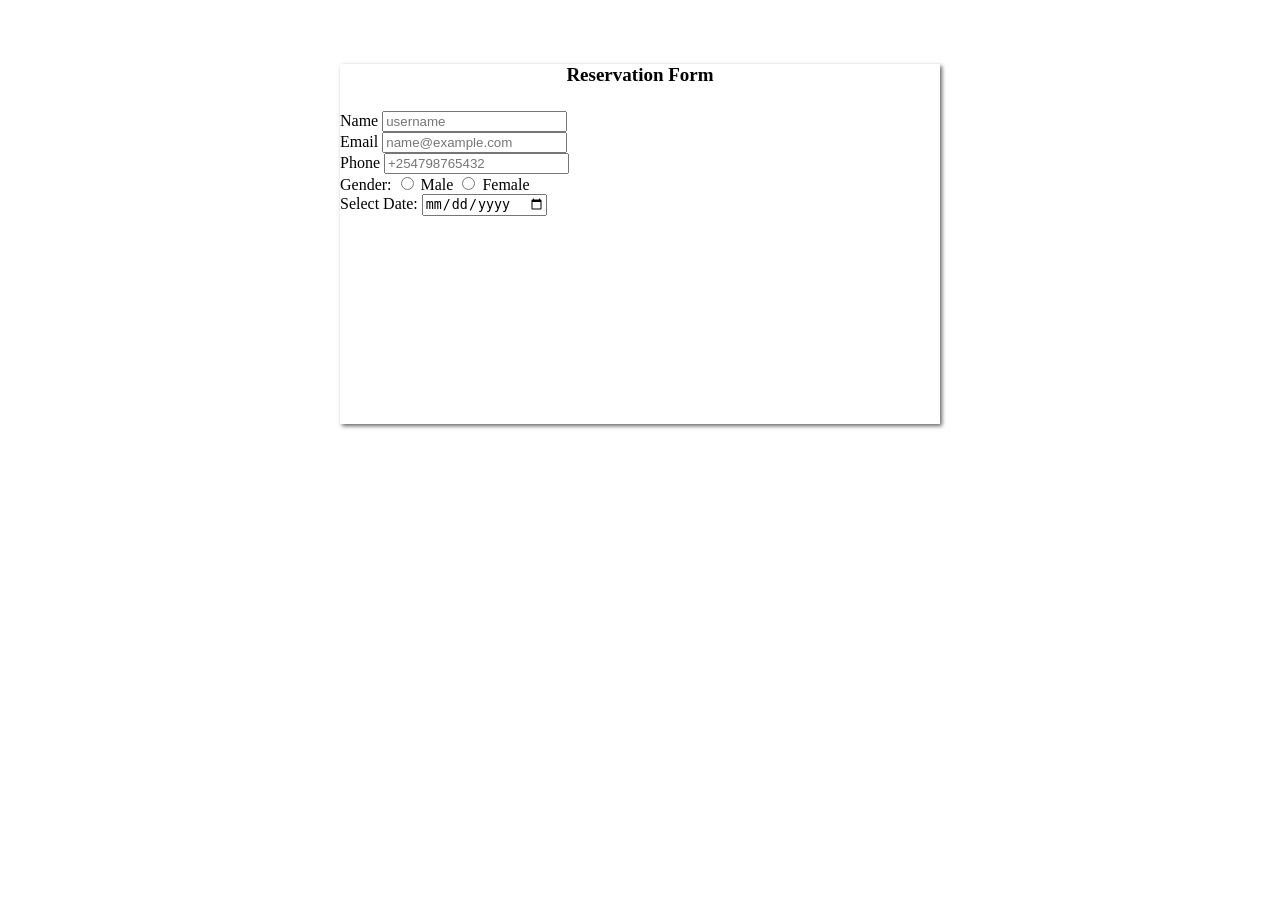
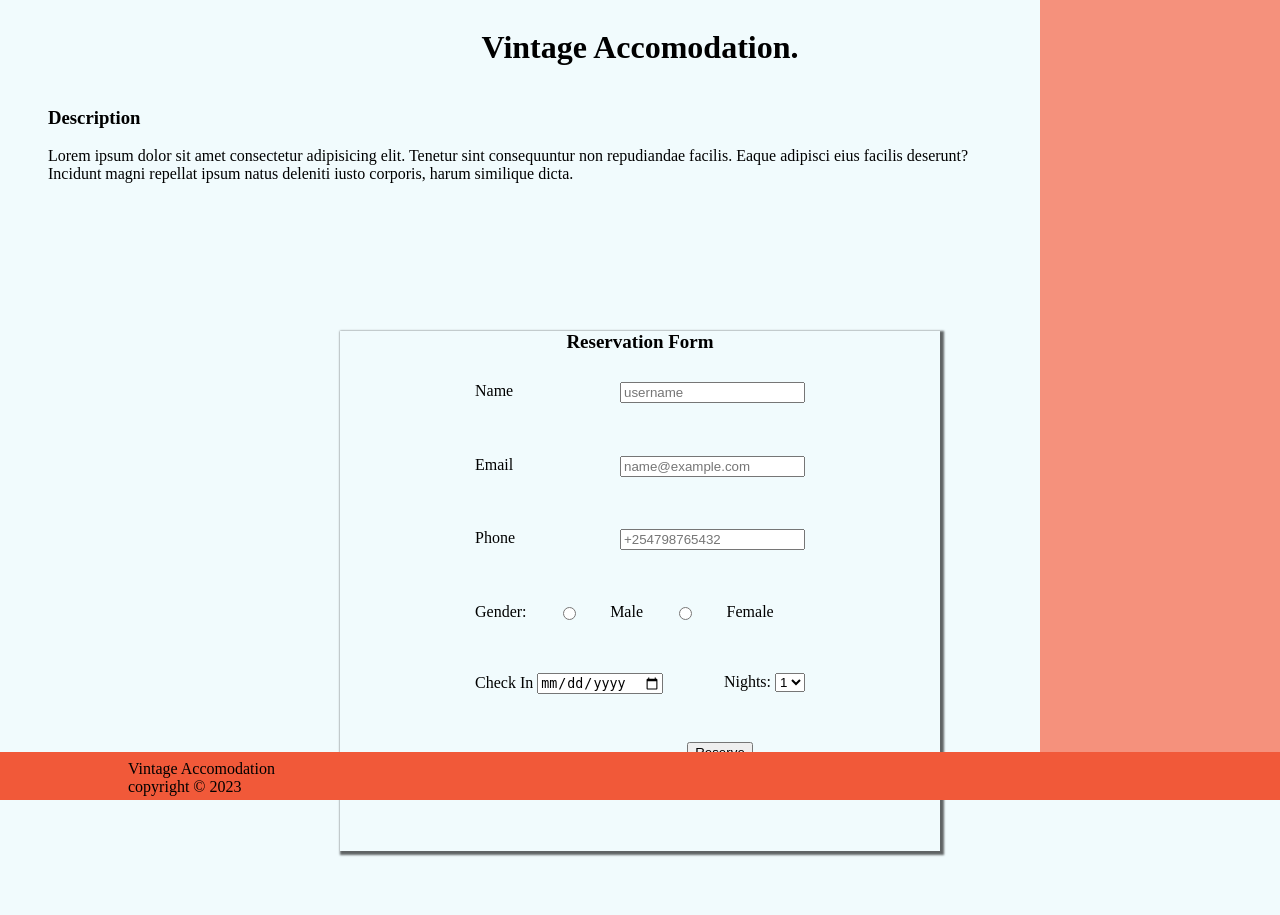
Before and after one commit to PantheraNestah/ICS2203-group, a Python web app: template templates/index.html in a window 1280 px wide. Before the commit the page ends 429 px from the top, so only its background shows below. Run offline with Jinja, Linux system fonts and the light colour scheme; the template is opened without the code that fills it, so the values that code supplies are empty.

Commit message:
added color styling on html

```diff
--- a/css/style.css
+++ b/css/style.css
@@ -1,10 +1,22 @@
 .form-wrapper {
-    height: 45vh;
+    height: 65vh;
     width: 600px;
     margin: 4rem auto;
-    box-shadow: 2px 2px 4px rgba(0,0,0,0.6);
+    box-shadow: 2px 2px 2px 2px rgba(0,0,0,0.6);
 }
+.header{
+    display: flex;
+    justify-content: center;
+}
+html {
+    background-color: rgba(124, 224, 245, 0.1);
+}
+.description{
+    width: 75%;
+    height: 20vh;
+    margin-left: 40px;
 
+}
 .form-title {
     font-size: 19px;
     text-align: center;
@@ -12,7 +24,42 @@
 .book-form {
     display: flex;
     flex-direction: column;
+    justify-content: center;
+    height: 75%;
+    align-items: center;
+}
+.book-form-content {
+    width: 330px;
+    height: 80%;
+    display: flex;
+    flex-direction: column;
+    justify-content: space-between;
 }
 .input-fields {
     display: block;
+    display: flex;
+    justify-content: space-between;
+
 }
+aside {
+    position: fixed;
+    right: 0;
+    top: 0;
+    bottom: 0;
+    width: 15rem;
+    background-color: #F5917C;
+}
+footer {
+    height: 3rem;
+    position: fixed;
+    bottom: 0;
+    right: 0;
+    left: 0;
+    background-color: #F15939;
+}
+.rights {
+    display: flex;
+    flex-direction: column;
+    margin-left: 8rem;
+    margin-top: 0.5rem;
+}
--- a/templates/index.html
+++ b/templates/index.html
@@ -11,12 +11,25 @@
 <body>
     <header>
         <nav></nav>
+        <div class="header">
+            <h1>Vintage Accomodation.</h1>
+        </div>
     </header>
+    <aside>
+
+    </aside>
     <main>
+        <div class="description">
+            <h3>Description</h3>
+            <p>
+            Lorem ipsum dolor sit amet consectetur adipisicing elit. Tenetur sint consequuntur non repudiandae facilis. Eaque adipisci eius facilis deserunt? Incidunt magni repellat ipsum natus deleniti iusto corporis, harum similique dicta.
+            </p>
+        </div>
         <section>
             <div class="form-wrapper">
                 <h4 class="form-title">Reservation Form</h4>
                 <form class="book-form">
+                    <div class="book-form-content">
                         <span class="input-fields">
                             <label>Name</label>
                             <input type="text" placeholder="username" name="name">
@@ -36,13 +49,36 @@
                             <input type="radio" id="gender" name="gender" value="female">
                             <label>Female</label>
                             <br>
-                        <label for="dateinput">Select Date:</label>
+                        </span>
+                        <span class="input-fields">
+                            <span>
+                                <label for="dateinput">Check In</label>
                                 <input type="date" id="dateinput" name="dateinput" required>
                             </span>
+                            <span>
+                                <label>Nights:</label>
+                                <select>
+                                    <option value="nightsnumber">1</option>
+                                    <option value="nightsnumber">2</option>
+                                    <option value="nightsnumber">3</option>
+                                    <option value="nightsnumber">4</option>
+                                    <option value="nightsnumber">5</option>
+                                </select>
+                            </span>
+                        </span>
+                    </div>
+                    <div style="margin-left: 10rem;margin-top: 3rem;">
+                        <input type="submit" value="Reserve">
+                    </div>
                 </form>
             </div>
         </section>
     </main>
-    <footer></footer>
+    <footer>
+        <div class="rights">
+            <span>Vintage Accomodation</span>
+            <span>copyright &copy; 2023</span>
+        </div>
+    </footer>
 </body>
 </html>
```
Lines whose indentation alone changed are shown as unchanged.
